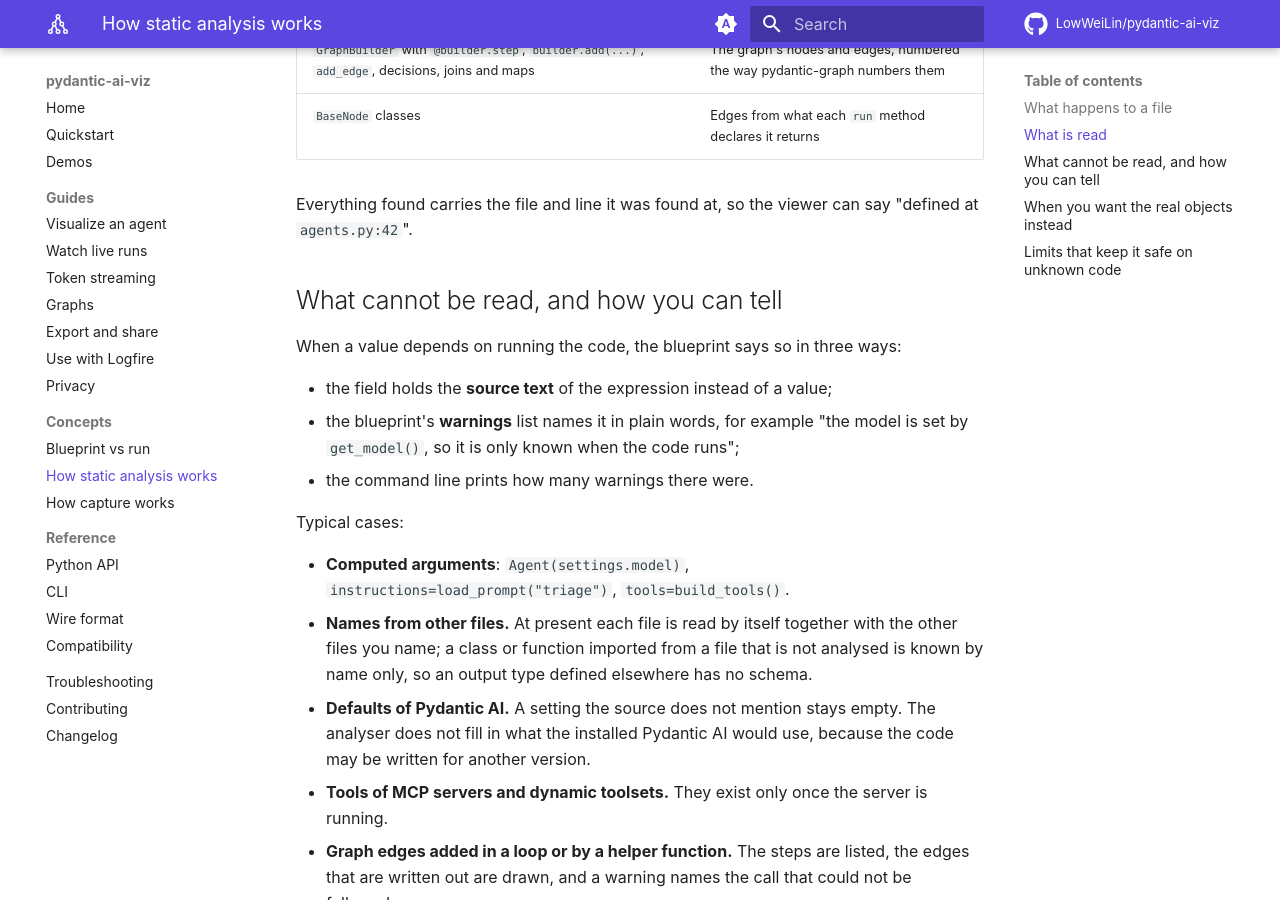
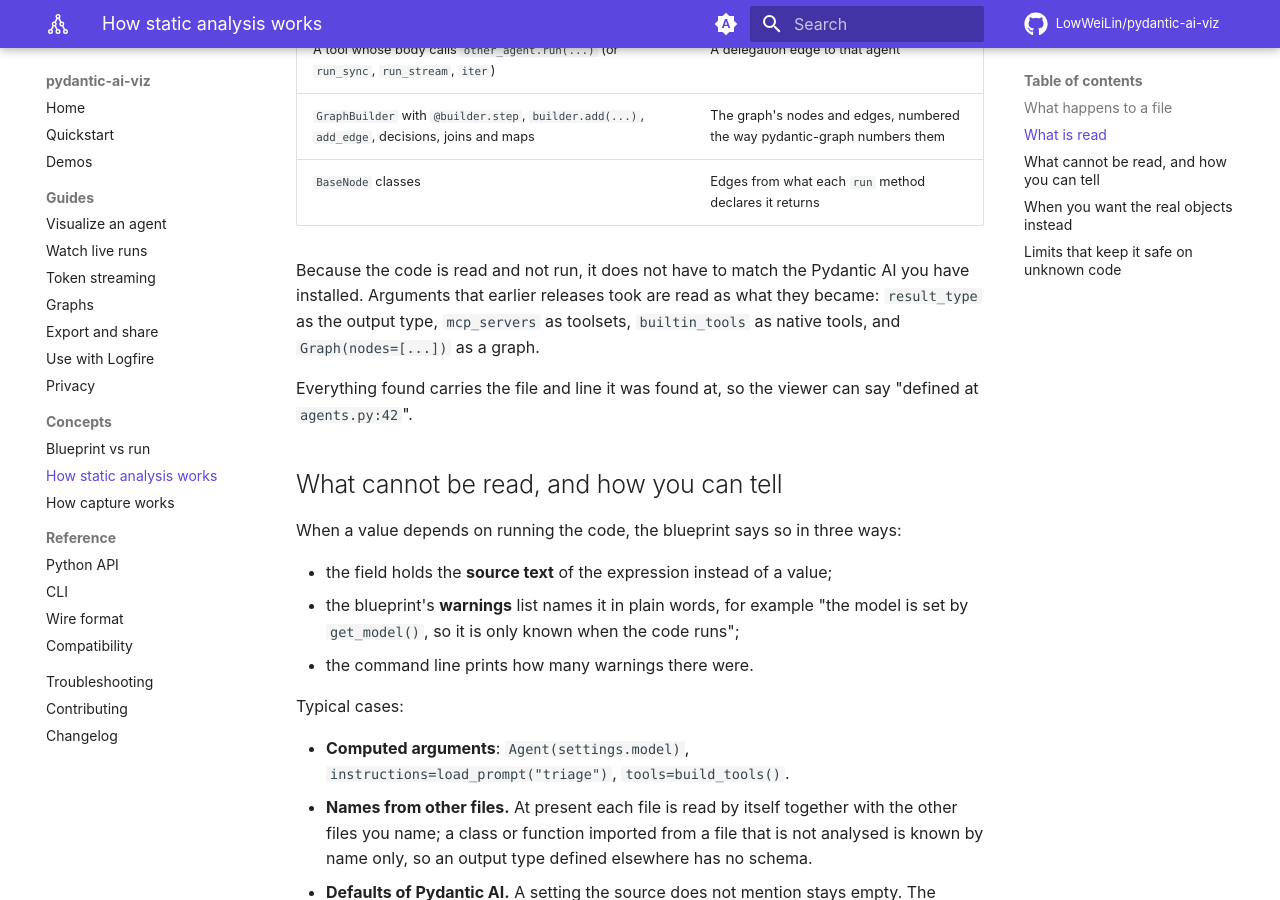
Before and after one commit to LowWeiLin/pydantic-ai-viz, an MkDocs documentation site: the page built from docs/concepts/how-static-analysis-works.md, in a window 1280 px wide and 900 px high, scrolled down 2405 px. Built offline with MkDocs 1.6.1 and Material for MkDocs 9.7.7, drawn with Linux system fonts in a browser that asks for light colours; comment, search, counter and statistics services are not loaded; some of the changed text lies outside the part shown.

Commit message:
docs: say that model classes and older arguments are read from source
Co-Authored-By: Claude Fable 5.2 <noreply@anthropic.com>

```diff
--- a/docs/concepts/how-static-analysis-works.md
+++ b/docs/concepts/how-static-analysis-works.md
@@ -25,6 +25,7 @@ The third point is the rule the whole analyser follows: **a value is reported wh
 |---|---|
 | `Agent("openai:gpt-5.2", ...)` | The model, split into provider and name |
 | `Agent(get_model(), ...)` | The expression `get_model()`, marked as computed, and a warning |
+| `Agent(OpenAIChatModel("gpt-5.2", provider=...))` | The model name `gpt-5.2`, and the constructor call as its expression |
 | `name="triage"`, or the variable the agent is assigned to | The agent's name, or its label |
 | `instructions="..."`, also concatenated or wrapped in `textwrap.dedent` | The text |
 | `instructions=f"Today is {today}"` | The template, with `{today}` left in place, marked dynamic |
@@ -39,6 +40,8 @@ The third point is the rule the whole analyser follows: **a value is reported wh
 | A tool whose body calls `other_agent.run(...)` (or `run_sync`, `run_stream`, `iter`) | A delegation edge to that agent |
 | `GraphBuilder` with `@builder.step`, `builder.add(...)`, `add_edge`, decisions, joins and maps | The graph's nodes and edges, numbered the way pydantic-graph numbers them |
 | `BaseNode` classes | Edges from what each `run` method declares it returns |
+
+Because the code is read and not run, it does not have to match the Pydantic AI you have installed. Arguments that earlier releases took are read as what they became: `result_type` as the output type, `mcp_servers` as toolsets, `builtin_tools` as native tools, and `Graph(nodes=[...])` as a graph.
 
 Everything found carries the file and line it was found at, so the viewer can say "defined at `agents.py:42`".
 
```
